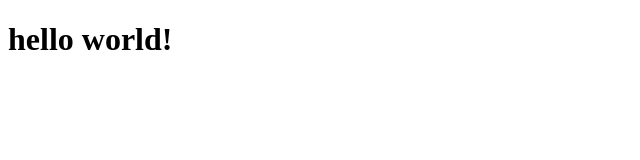
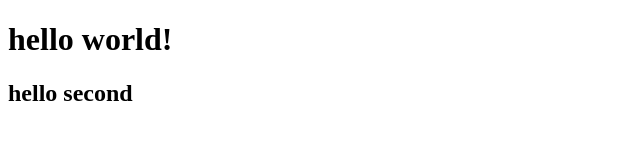
Before and after one commit to suhail-9528/delta-demo, a plain HTML site: page index.html in a window 1280 px wide. Shown: the whole page, without its empty margins (0-640 px from the left). Drawn offline with Linux system fonts and the light colour scheme.

Commit message:
bidefault change

```diff
--- a/index.html
+++ b/index.html
@@ -7,5 +7,6 @@
 </head>
 <body>
   <h1>hello world!</h1>
+  <h2>hello second</h2>
 </body>
 </html>
```
Also changed, not shown: 1 other file.
